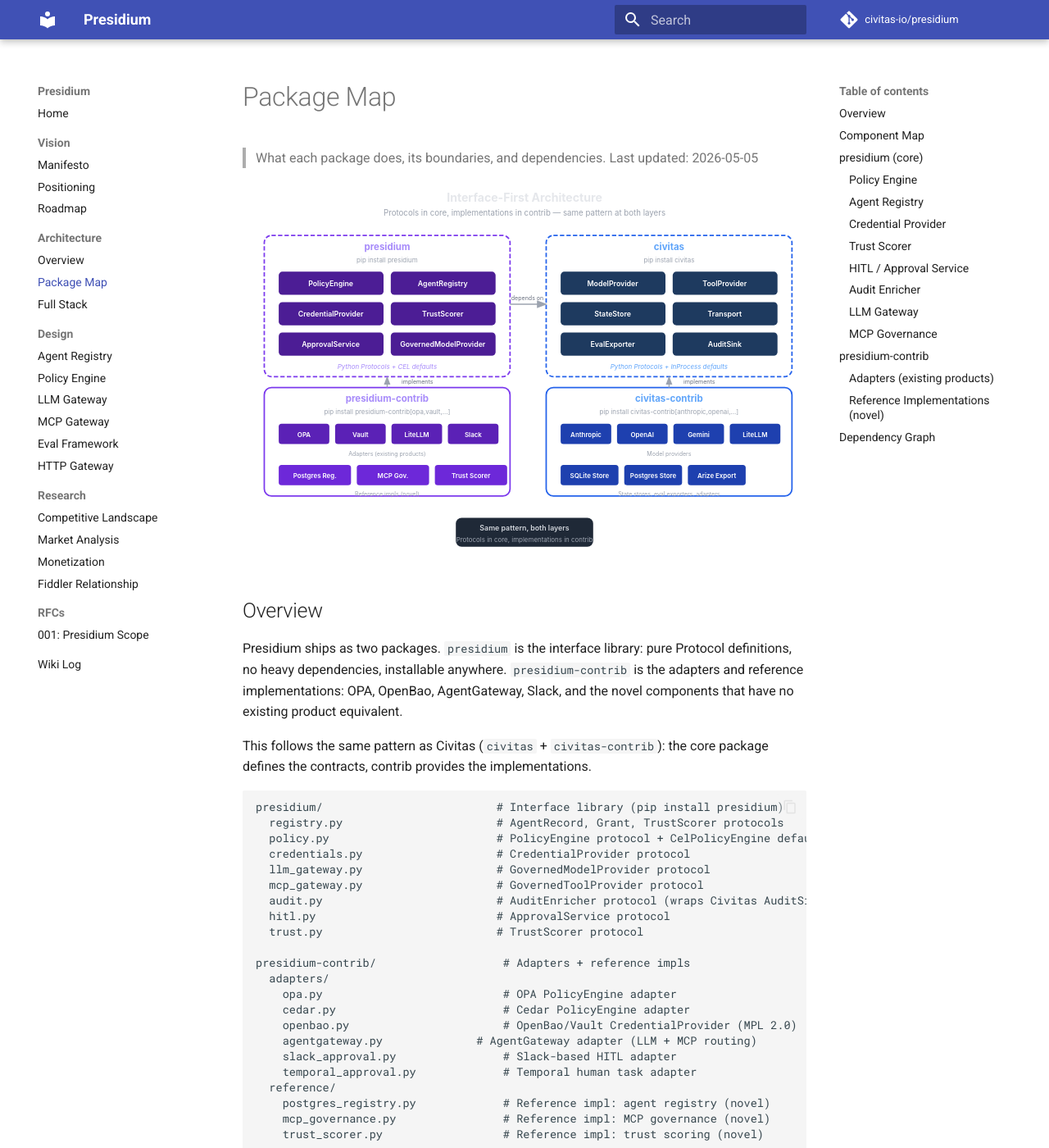
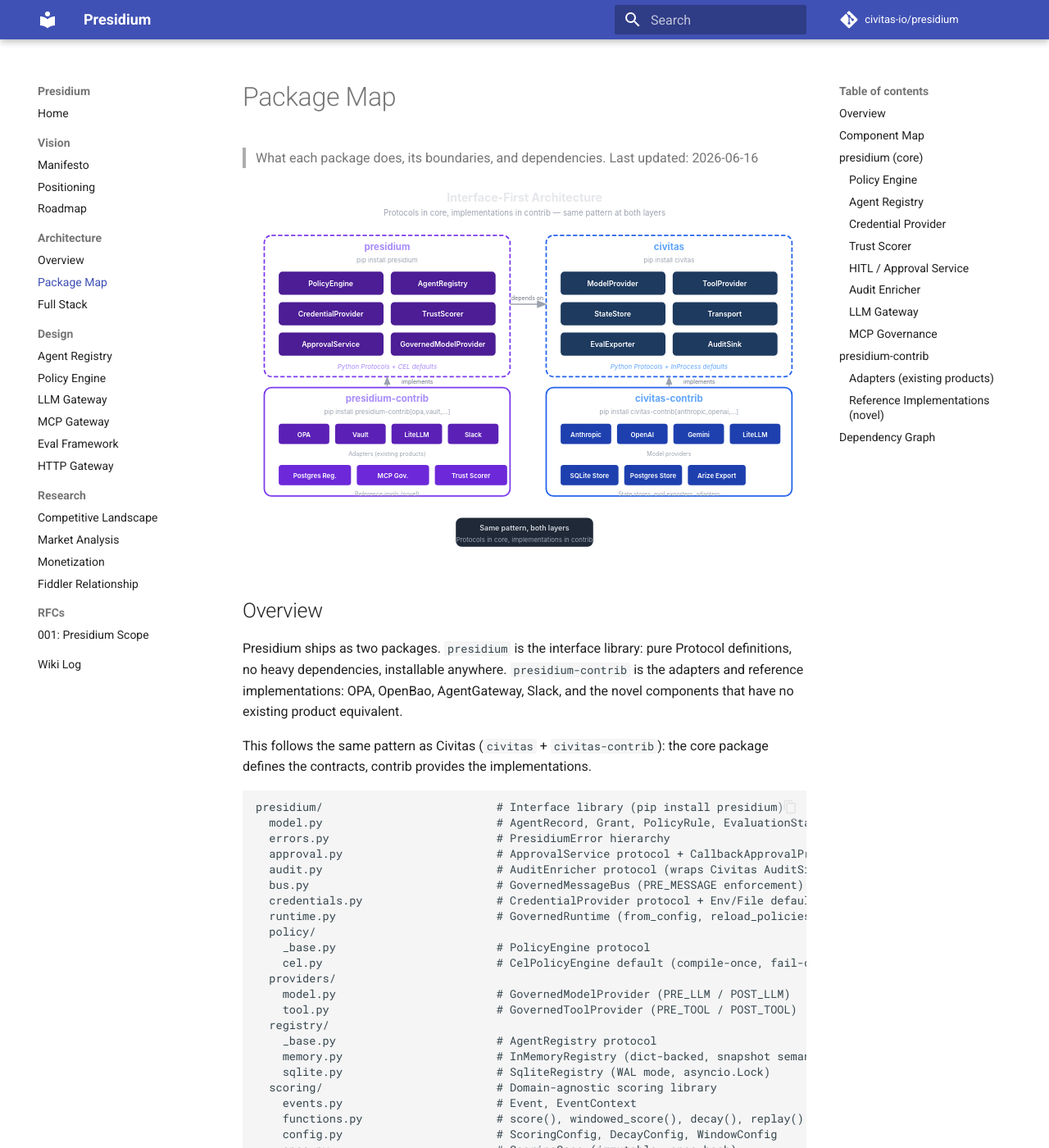
Before and after one commit to civitas-io/presidium, an MkDocs documentation site: the page built from docs/architecture/packages.md, in a window 1280 px wide and 1400 px high. Shown: the whole window at 82% size. Built offline with MkDocs 1.6.1 and Material for MkDocs 9.7.7, drawn with Linux system fonts in a browser that asks for light colours; comment, search, counter and statistics services are not loaded; some of the changed text lies outside the part shown.

Commit message:
docs: update README, AGENTS.md, index, roadmap, and packages for M3 completion

````diff
--- a/docs/architecture/packages.md
+++ b/docs/architecture/packages.md
@@ -1,7 +1,7 @@
 # Package Map
 
 > What each package does, its boundaries, and dependencies.
-> Last updated: 2026-05-05
+> Last updated: 2026-06-16
 
 ![Interface-First Architecture](../assets/interface-first-architecture.svg)
 
@@ -13,27 +13,50 @@
 
 ```
 presidium/                          # Interface library (pip install presidium)
-  registry.py                       # AgentRecord, Grant, TrustScorer protocols
-  policy.py                         # PolicyEngine protocol + CelPolicyEngine default
-  credentials.py                    # CredentialProvider protocol
-  llm_gateway.py                    # GovernedModelProvider protocol
-  mcp_gateway.py                    # GovernedToolProvider protocol
+  model.py                          # AgentRecord, Grant, PolicyRule, EvaluationStage, etc.
+  errors.py                         # PresidiumError hierarchy
+  approval.py                       # ApprovalService protocol + CallbackApprovalProvider
   audit.py                          # AuditEnricher protocol (wraps Civitas AuditSink)
-  hitl.py                           # ApprovalService protocol
-  trust.py                          # TrustScorer protocol
+  bus.py                            # GovernedMessageBus (PRE_MESSAGE enforcement)
+  credentials.py                    # CredentialProvider protocol + Env/File defaults
+  runtime.py                        # GovernedRuntime (from_config, reload_policies)
+  policy/
+    _base.py                        # PolicyEngine protocol
+    cel.py                          # CelPolicyEngine default (compile-once, fail-closed)
+  providers/
+    model.py                        # GovernedModelProvider (PRE_LLM / POST_LLM)
+    tool.py                         # GovernedToolProvider (PRE_TOOL / POST_TOOL)
+  registry/
+    _base.py                        # AgentRegistry protocol
+    memory.py                       # InMemoryRegistry (dict-backed, snapshot semantics)
+    sqlite.py                       # SqliteRegistry (WAL mode, asyncio.Lock)
+  scoring/                          # Domain-agnostic scoring library
+    events.py                       # Event, EventContext
+    functions.py                    # score(), windowed_score(), decay(), replay()
+    config.py                       # ScoringConfig, DecayConfig, WindowConfig
+    spec.py                         # ScoringSpec (immutable, spec_hash)
+  trust/                            # Trust scoring (consumer of scoring library)
+    core.py                         # TrustScorer protocol, LinearTrustScore, tier_for_value
+    protocols.py                    # ContextualTrustScorer, IntrospectableScorer, QueryableScorer
+    windowed.py                     # WindowedTrustScorer (cold-start, spec pinning, OTel)
+    cold_start.py                   # ColdStartStrategy + Optimistic/Neutral/Pessimistic
+    telemetry.py                    # Optional OTel instrumentation (no-op fallback)
 
 presidium-contrib/                   # Adapters + reference impls
-  adapters/
-    opa.py                           # OPA PolicyEngine adapter
-    cedar.py                         # Cedar PolicyEngine adapter
-    openbao.py                       # OpenBao/Vault CredentialProvider (MPL 2.0)
-    agentgateway.py              # AgentGateway adapter (LLM + MCP routing)
-    slack_approval.py                # Slack-based HITL adapter
-    temporal_approval.py             # Temporal human task adapter
-  reference/
-    postgres_registry.py             # Reference impl: agent registry (novel)
-    mcp_governance.py                # Reference impl: MCP governance (novel)
-    trust_scorer.py                  # Reference impl: trust scoring (novel)
+  opa/engine.py                     # OPA PolicyEngine adapter (REST API)
+  openbao/provider.py               # OpenBao CredentialProvider (hvac, MPL 2.0)
+  agentgateway/client.py            # AgentGateway adapter (LLM + MCP + A2A routing)
+  slack/approval.py                 # Slack HITL adapter (Block Kit buttons)
+  webhook/approval.py               # Webhook approval adapter (POST + callback)
+  registry/postgres.py              # PostgresAgentRegistry (asyncpg)
+  mcp_gateway/                      # MCP governance reference impl
+    poisoning.py                    # Tool poisoning detection (hash-based snapshots)
+    redaction.py                    # Credential redaction (regex patterns)
+    pii.py                          # PII detection + masking (configurable patterns)
+  trust/scorer.py                   # LearningTrustScorer (adjustable weights, journal)
+  service/                          # Service mode GenServer wrappers
+    policy.py                       # PolicyEvaluatorServer (distributed evaluation)
+    registry.py                     # RegistryServer (distributed lookups)
 ```
 
 ![Dependency Graph](../assets/dependency-graph.svg)
@@ -49,7 +72,7 @@
 | Policy Engine | `PolicyEngine` | `CelPolicyEngine` (in-process CEL) | `PolicyService` GenServer | OPA, Cedar | |
 | Agent Registry | `AgentRegistry` | `InMemoryRegistry` / `SqliteRegistry` | `RegistryService` (Postgres) | | Postgres registry with grants + trust |
 | Credential Provider | `CredentialProvider` | `EnvCredentialProvider` / `FileCredentialProvider` | | OpenBao (Vault-compatible), AWS Secrets Manager | |
-| Trust Scorer | `TrustScorer` | `RuleBasedTrustScorer` | `LearningTrustScorer` | | Trust scoring for AI agents |
+| Trust Scorer | `TrustScorer` | `LinearTrustScore` / `WindowedTrustScorer` | `LearningTrustScorer` | | Trust scoring with windowed aggregation, cold-start, spec pinning |
 | HITL / Approval | `ApprovalService` | `CallbackApprovalProvider` | | Slack, Temporal, PagerDuty | |
 | Audit Enricher | `AuditEnricher` | `InProcessAuditEnricher` | | Datadog, Splunk, ELK (via Civitas AuditSink) | |
 | LLM Gateway | `GovernedModelProvider` | In-process grant checks + rate limits | | AgentGateway (Linux Foundation) | |
@@ -76,6 +99,8 @@
     PRE_LLM = "pre_llm"
     PRE_MESSAGE = "pre_message"
     REGISTRATION = "registration"
+    POST_TOOL = "post_tool"
+    POST_LLM = "post_llm"
 
 @dataclass
 class PolicyResult:
@@ -326,7 +351,7 @@
 
 **`adapters/openbao.py`** — OpenBao `CredentialProvider`. Reads secrets from OpenBao/Vault KV v2 engine via `hvac`. Handles token renewal. API-compatible with HashiCorp Vault — existing Vault deployments work unchanged. OpenBao is the MPL 2.0 community fork under Linux Foundation / OpenSSF Sandbox.
 
-**`adapters/agentgateway.py`** — AgentGateway `GovernedModelProvider` + `GovernedToolProvider`. Routes LLM and MCP calls through AgentGateway (Linux Foundation). Native CEL policy engine, OpenTelemetry observability, A2A protocol support. Replaces LiteLLM adapter — AgentGateway is agent-centric (LLM + MCP + A2A) rather than LLM-centric.
+**`agentgateway/client.py`** — AgentGateway `GovernedModelProvider` + `GovernedToolProvider`. Routes LLM and MCP calls through AgentGateway (Linux Foundation). Native CEL policy engine, OpenTelemetry observability, A2A protocol support.
 
 **`adapters/slack_approval.py`** — Slack `ApprovalService`. Posts approval requests to a Slack channel with approve/deny buttons. Waits for response via Slack Events API.
 
````
Also changed, not shown: AGENTS.md (+20 -9 lines), README.md (+16 -14 lines), docs/index.md (+6 -6 lines), docs/vision/roadmap.md (+1 -1 lines).
